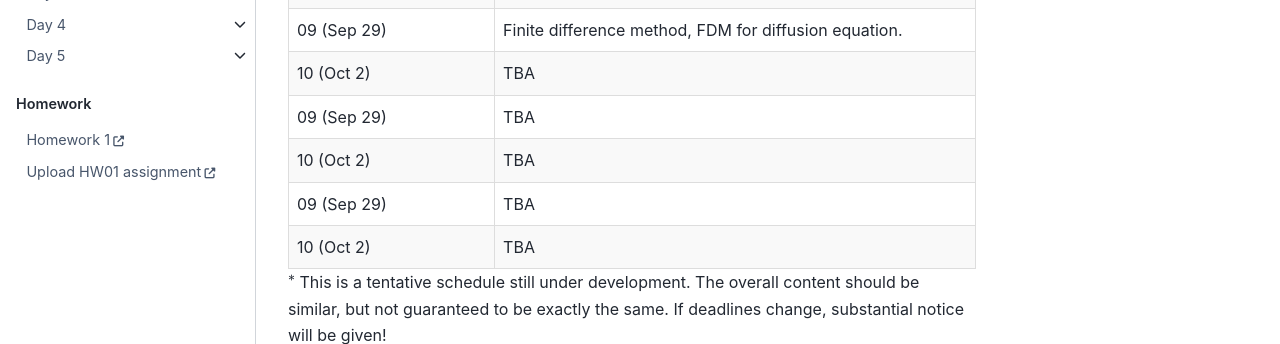
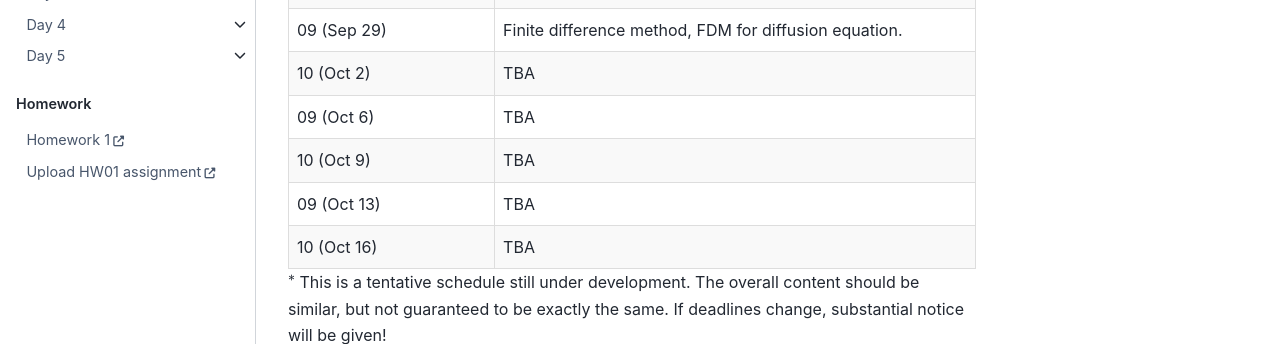
Before and after one commit to huichiayu/nth_mse.github.io, a Jupyter Book: the page built from course_materials/MSE590400_Calendar.md, in a window 1280 px wide and 1243 px high. Shown: the part 734-1078 px from the top of the window. Built offline with Jupyter Book 1.0.4 settings and Sphinx 7.4.7 and the Sphinx Book theme 1.1.4, drawn with Linux system fonts in a browser that asks for light colours; pages that are not in the unit, such as notebooks, are missing from menus.

Commit message:
modi cal

```diff
--- a/course_materials/MSE590400_Calendar.md
+++ b/course_materials/MSE590400_Calendar.md
@@ -57,19 +57,19 @@
     <td style="border: 1px solid #ddd; padding: 8px;">TBA</td>
   </tr>
   <tr> <!-- week 6 -->
-    <td style="border: 1px solid #ddd; padding: 8px;">09 (Sep 29)</td>
+    <td style="border: 1px solid #ddd; padding: 8px;">09 (Oct 6)</td>
     <td style="border: 1px solid #ddd; padding: 8px;">TBA </td>
   </tr>
   <tr style="background-color: #f9f9f9;">
-    <td style="border: 1px solid #ddd; padding: 8px;">10 (Oct 2)</td>
+    <td style="border: 1px solid #ddd; padding: 8px;">10 (Oct 9)</td>
     <td style="border: 1px solid #ddd; padding: 8px;">TBA</td>
   </tr>
   <tr> <!-- week 7 -->
-    <td style="border: 1px solid #ddd; padding: 8px;">09 (Sep 29)</td>
+    <td style="border: 1px solid #ddd; padding: 8px;">09 (Oct 13)</td>
     <td style="border: 1px solid #ddd; padding: 8px;">TBA</td>
   </tr>
   <tr style="background-color: #f9f9f9;">
-    <td style="border: 1px solid #ddd; padding: 8px;">10 (Oct 2)</td>
+    <td style="border: 1px solid #ddd; padding: 8px;">10 (Oct 16)</td>
     <td style="border: 1px solid #ddd; padding: 8px;">TBA</td>
   </tr>
 </table>
```
